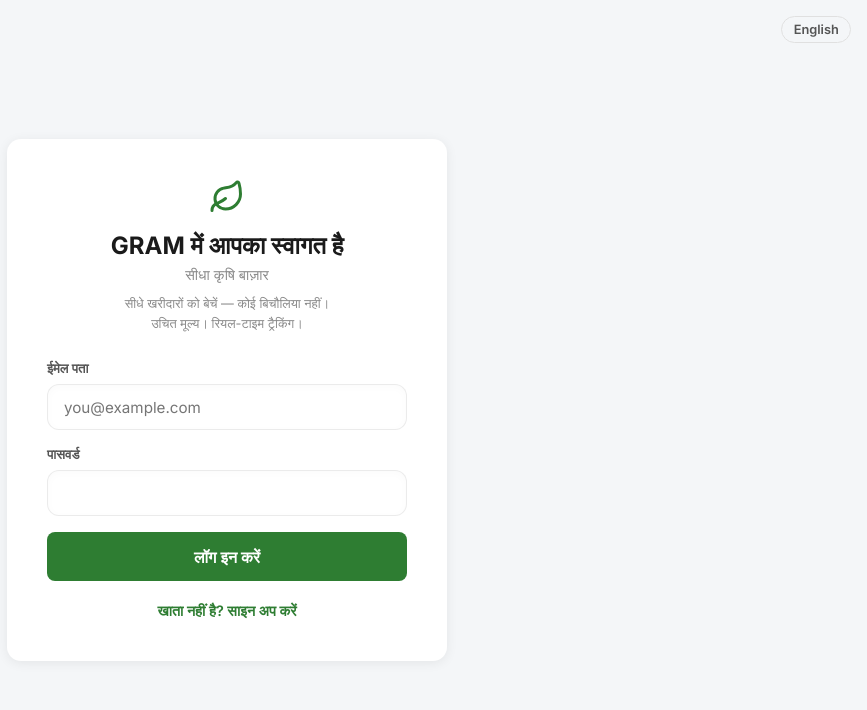
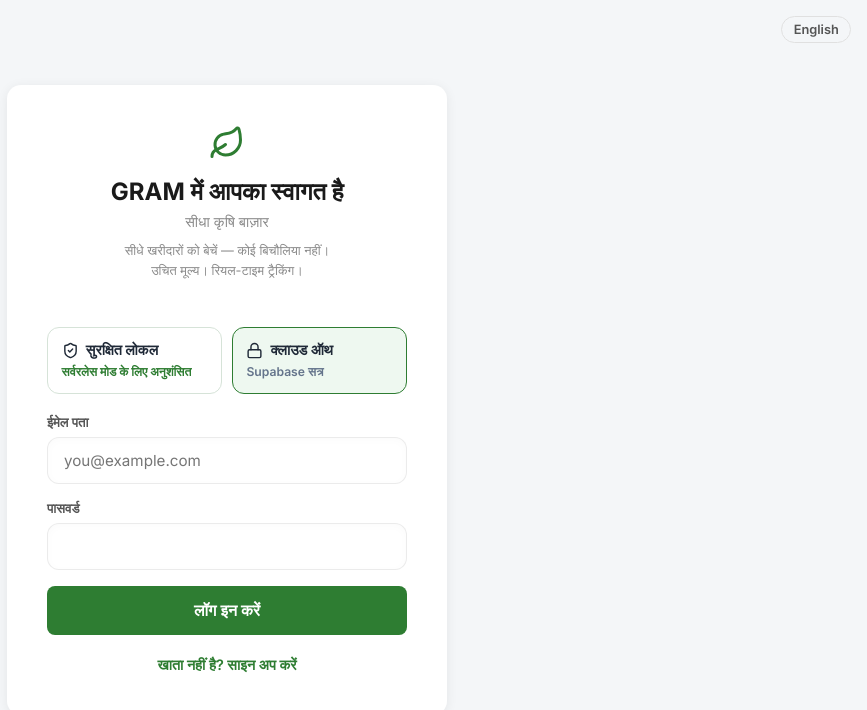
Before and after one commit to yashclouded/GRAM, a React (Vite) app in the folder dashboard/: page /auth in a window 1280 px wide. Shown: the top 710 px of the page, without its empty margins (413-1280 px from the left). Built offline with nearby package versions, Linux system fonts and the light colour scheme; no server answers.

Commit message:
dashboard: add secure local authentication flow

```diff
--- a/dashboard/src/components/AppShell.jsx
+++ b/dashboard/src/components/AppShell.jsx
@@ -8,7 +8,7 @@ import { LogOut, Settings, Activity, ShieldCheck } from 'lucide-react';
 import ChatWidget from './ChatWidget';
 
 export default function AppShell({ icon: Icon, title, children }) {
-  const { supabase, profile } = useAuth();
+  const { profile, signOut } = useAuth();
   const mesh = useMesh();
   const { lang, setLang } = useLanguage();
   const navigate = useNavigate();
@@ -89,7 +89,7 @@ export default function AppShell({ icon: Icon, title, children }) {
             id="logout-btn"
             onClick={() => {
               if (window.confirm(lang === 'hi' ? 'क्या आप वाकई लॉगआउट करना चाहते हैं?' : 'Are you sure you want to logout?')) {
-                supabase.auth.signOut();
+                signOut();
               }
             }}
             style={{ background: 'none', border: 'none', padding: '0.25rem', cursor: 'pointer' }}
--- a/dashboard/src/pages/Auth.jsx
+++ b/dashboard/src/pages/Auth.jsx
@@ -1,59 +1,99 @@
-import React, { useState } from 'react';
+import React, { useEffect, useState } from 'react';
 import { useAuth } from '../contexts/AuthContext';
 import { useLanguage } from '../contexts/LanguageContext';
-import { Leaf, Loader2, Phone, User } from 'lucide-react';
+import { Leaf, Loader2, Lock, Phone, ShieldCheck, User } from 'lucide-react';
 import { motion, AnimatePresence } from 'framer-motion';
+import { LOCAL_PASSPHRASE_MIN } from '../auth/localAuth';
 
 const dict = {
   en: {
     welcome: "Welcome to GRAM",
     subtitle: "The direct agricultural marketplace",
+    secureLocal: "Secure Local",
+    cloudAuth: "Cloud Auth",
+    secureLocalRecommended: "Recommended for serverless mode",
+    localSubtitle: "Encrypted on-device vault. Unlock stays in memory only for this tab.",
+    localCreate: "Create Secure Device Account",
+    localUnlock: "Unlock This Device",
+    localExisting: "This device already has a secure local account.",
+    localHint: "Stored for",
+    localLockedNote: "Your passphrase never leaves this device.",
     email: "Email Address",
     phone: "Phone Number",
     name: "Full Name",
     password: "Password",
+    passphrase: "Passphrase",
     confirmPassword: "Confirm Password",
     login: "Log In",
     signup: "Create Account",
+    unlock: "Unlock",
     toggleSignup: "Don't have an account? Sign up",
     toggleLogin: "Already have an account? Log in",
     errorDefault: "Authentication failed. Please check your credentials.",
     errorPassMatch: "Passwords do not match.",
     errorPassLen: "Password must be at least 6 characters.",
+    errorLocalPassLen: `Passphrase must be at least ${LOCAL_PASSPHRASE_MIN} characters.`,
     errorName: "Please enter your name.",
     errorEmail: "Please enter a valid email.",
+    errorLocalUnsupported: "Secure local authentication requires HTTPS or localhost with IndexedDB and Web Crypto.",
     tagline1: "Sell directly to buyers — no middlemen.",
     tagline2: "Fair prices. Real-time tracking.",
     checkEmail: "Account created! Please check your email to verify your account.",
+    cloudReady: "Supabase session",
+    cloudUnavailable: "Unavailable in this build",
   },
   hi: {
     welcome: "GRAM में आपका स्वागत है",
     subtitle: "सीधा कृषि बाज़ार",
+    secureLocal: "सुरक्षित लोकल",
+    cloudAuth: "क्लाउड ऑथ",
+    secureLocalRecommended: "सर्वरलेस मोड के लिए अनुशंसित",
+    localSubtitle: "डिवाइस पर एन्क्रिप्टेड वॉल्ट। यह केवल इस टैब की मेमोरी में अनलॉक रहता है।",
+    localCreate: "सुरक्षित डिवाइस खाता बनाएं",
+    localUnlock: "इस डिवाइस को अनलॉक करें",
+    localExisting: "इस डिवाइस पर पहले से एक सुरक्षित लोकल खाता है।",
+    localHint: "इसके लिए संग्रहीत",
+    localLockedNote: "आपका पासफ्रेज इस डिवाइस से बाहर नहीं जाता।",
     email: "ईमेल पता",
     phone: "फ़ोन नंबर",
     name: "पूरा नाम",
     password: "पासवर्ड",
+    passphrase: "पासफ्रेज",
     confirmPassword: "पासवर्ड की पुष्टि करें",
     login: "लॉग इन करें",
     signup: "खाता बनाएं",
+    unlock: "अनलॉक करें",
     toggleSignup: "खाता नहीं है? साइन अप करें",
     toggleLogin: "पहले से खाता है? लॉग इन करें",
     errorDefault: "प्रमाणीकरण विफल रहा। कृपया अपनी साख जांचें।",
     errorPassMatch: "पासवर्ड मेल नहीं खाते।",
     errorPassLen: "पासवर्ड कम से कम 6 अक्षर का होना चाहिए।",
+    errorLocalPassLen: `पासफ्रेज कम से कम ${LOCAL_PASSPHRASE_MIN} अक्षरों का होना चाहिए।`,
     errorName: "कृपया अपना नाम दर्ज करें।",
     errorEmail: "कृपया एक वैध ईमेल दर्ज करें।",
+    errorLocalUnsupported: "सुरक्षित लोकल प्रमाणीकरण के लिए HTTPS या localhost, IndexedDB और Web Crypto आवश्यक हैं।",
     tagline1: "सीधे खरीदारों को बेचें — कोई बिचौलिया नहीं।",
     tagline2: "उचित मूल्य। रियल-टाइम ट्रैकिंग।",
     checkEmail: "खाता बन गया! कृपया अपना खाता सत्यापित करने के लिए अपना ईमेल जांचें।",
+    cloudReady: "Supabase सत्र",
+    cloudUnavailable: "इस बिल्ड में उपलब्ध नहीं",
   }
 };
 
 export default function Auth() {
-  const { supabase } = useAuth();
+  const {
+    supabase,
+    supabaseEnabled,
+    signInLocal,
+    signUpLocal,
+    localAccountMeta,
+    localAuthAvailable,
+  } = useAuth();
   const { lang, setLang } = useLanguage();
   const t = dict[lang];
 
+  const [authMethod, setAuthMethod] = useState(localAccountMeta?.exists || !supabaseEnabled ? 'local' : 'cloud');
+  const [autoSelectedLocal, setAutoSelectedLocal] = useState(false);
   const [isLogin, setIsLogin] = useState(true);
   const [name, setName] = useState('');
   const [phone, setPhone] = useState('');
@@ -63,8 +103,32 @@ export default function Auth() {
   const [loading, setLoading] = useState(false);
   const [error, setError] = useState('');
   const [success, setSuccess] = useState('');
+  const isLocalMode = authMethod === 'local';
+  const localAccountExists = Boolean(localAccountMeta?.exists);
+
+  useEffect(() => {
+    if (!supabaseEnabled) {
+      setAuthMethod('local');
+      return;
+    }
+
+    if (localAccountExists && !autoSelectedLocal) {
+      setAuthMethod('local');
+      setAutoSelectedLocal(true);
+    }
+  }, [autoSelectedLocal, localAccountExists, supabaseEnabled]);
 
   const validate = () => {
+    if (isLocalMode) {
+      if (!localAuthAvailable) return t.errorLocalUnsupported;
+      if (!password || password.length < LOCAL_PASSPHRASE_MIN) return t.errorLocalPassLen;
+      if (!localAccountExists) {
+        if (!name.trim()) return t.errorName;
+        if (password !== confirmPassword) return t.errorPassMatch;
+      }
+      return null;
+    }
+
     if (!email || !/\S+@\S+\.\S+/.test(email)) return t.errorEmail;
     if (!password || password.length < 6) return t.errorPassLen;
     if (!isLogin) {
@@ -83,7 +147,18 @@ export default function Auth() {
     setError('');
     setSuccess('');
     try {
-      if (isLogin) {
+      if (isLocalMode) {
+        if (localAccountExists) {
+          await signInLocal({ passphrase: password });
+        } else {
+          await signUpLocal({
+            name,
+            phone,
+            email,
+            passphrase: password,
+          });
+        }
+      } else if (isLogin) {
         const { error } = await supabase.auth.signInWithPassword({ email, password });
         if (error) throw error;
       } else {
@@ -124,6 +199,14 @@ export default function Auth() {
     setName(''); setPhone(''); setEmail(''); setPassword(''); setConfirmPassword('');
   };
 
+  const switchAuthMethod = (method) => {
+    setAuthMethod(method);
+    setError('');
+    setSuccess('');
+    setPassword('');
+    setConfirmPassword('');
+  };
+
   return (
     <div className="auth-container">
       <header className="auth-header">
@@ -148,9 +231,58 @@ export default function Auth() {
           </div>
         </div>
 
+        <div style={{ display: 'flex', gap: '0.6rem', marginBottom: '1.25rem' }}>
+          <button
+            type="button"
+            className="text-btn"
+            onClick={() => switchAuthMethod('local')}
+            disabled={!localAuthAvailable && !localAccountExists}
+            style={{
+              flex: 1,
+              border: '1px solid',
+              borderColor: isLocalMode ? '#2e7d32' : '#d6e3d8',
+              borderRadius: '12px',
+              padding: '0.85rem',
+              background: isLocalMode ? '#eef8f0' : 'white',
+              textAlign: 'left',
+              opacity: localAuthAvailable || localAccountExists ? 1 : 0.55
+            }}
+          >
+            <div style={{ display: 'flex', alignItems: 'center', gap: '0.45rem', fontWeight: 700, color: '#1f2937' }}>
+              <ShieldCheck size={17} /> {t.secureLocal}
+            </div>
+            <div style={{ fontSize: '0.76rem', color: '#2e7d32', marginTop: '0.3rem', fontWeight: 700 }}>
+              {t.secureLocalRecommended}
+            </div>
+          </button>
+          <button
+            type="button"
+            className="text-btn"
+            onClick={() => switchAuthMethod('cloud')}
+            disabled={!supabaseEnabled}
+            style={{
+              flex: 1,
+              border: '1px solid',
+              borderColor: !isLocalMode ? '#2e7d32' : '#d6e3d8',
+              borderRadius: '12px',
+              padding: '0.85rem',
+              background: !isLocalMode ? '#eef8f0' : 'white',
+              textAlign: 'left',
+              opacity: supabaseEnabled ? 1 : 0.55
+            }}
+          >
+            <div style={{ display: 'flex', alignItems: 'center', gap: '0.45rem', fontWeight: 700, color: '#1f2937' }}>
+              <Lock size={17} /> {t.cloudAuth}
+            </div>
+            <div style={{ fontSize: '0.76rem', color: '#64748b', marginTop: '0.3rem' }}>
+              {supabaseEnabled ? t.cloudReady : t.cloudUnavailable}
+            </div>
+          </button>
+        </div>
+
         <AnimatePresence mode="wait">
           <motion.form
-            key={isLogin ? 'login' : 'signup'}
+            key={`${authMethod}-${isLocalMode ? (localAccountExists ? 'unlock' : 'create') : (isLogin ? 'login' : 'signup')}`}
             onSubmit={handleSubmit}
             className="auth-form"
             initial={{ opacity: 0, x: isLogin ? -20 : 20 }}
@@ -161,7 +293,26 @@ export default function Auth() {
             {error && <div className="auth-error" role="alert">{error}</div>}
             {success && <div className="auth-success" role="status" style={{ marginBottom: '1rem' }}>{success}</div>}
 
-            {!isLogin && (
+            {isLocalMode && (
+              <div style={{ marginBottom: '1rem', padding: '0.9rem 1rem', borderRadius: '12px', background: '#f8fafc', border: '1px solid #e2e8f0' }}>
+                <div style={{ fontWeight: 700, color: '#0f172a', marginBottom: '0.35rem' }}>
+                  {localAccountExists ? t.localUnlock : t.localCreate}
+                </div>
+                <div style={{ fontSize: '0.82rem', color: '#475569', lineHeight: 1.45 }}>
+                  {t.localSubtitle}
+                </div>
+                {localAccountExists && (
+                  <div style={{ marginTop: '0.65rem', fontSize: '0.82rem', color: '#334155' }}>
+                    <strong>{t.localHint}:</strong> {localAccountMeta?.label || localAccountMeta?.hint?.name || 'Local agent'}
+                  </div>
+                )}
+                <div style={{ marginTop: '0.55rem', fontSize: '0.78rem', color: '#2e7d32', fontWeight: 700 }}>
+                  {t.localLockedNote}
+                </div>
+              </div>
+            )}
+
+            {!isLocalMode && !isLogin && (
               <>
                 <div className="input-group">
                   <label htmlFor="auth-name">{t.name}</label>
@@ -193,6 +344,39 @@ export default function Auth() {
               </>
             )}
 
+            {isLocalMode && !localAccountExists && (
+              <>
+                <div className="input-group">
+                  <label htmlFor="auth-name">{t.name}</label>
+                  <div className="input-icon-wrap">
+                    <User size={16} className="input-icon" />
+                    <input
+                      id="auth-name"
+                      type="text"
+                      value={name}
+                      onChange={e => setName(e.target.value)}
+                      placeholder={lang === 'en' ? 'Ramesh Kumar' : 'रमेश कुमार'}
+                      required
+                    />
+                  </div>
+                </div>
+                <div className="input-group">
+                  <label htmlFor="auth-phone">{t.phone}</label>
+                  <div className="input-icon-wrap">
+                    <Phone size={16} className="input-icon" />
+                    <input
+                      id="auth-phone"
+                      type="tel"
+                      value={phone}
+                      onChange={e => setPhone(e.target.value)}
+                      placeholder="+91 98765 43210"
+                    />
+                  </div>
+                </div>
+              </>
+            )}
+
+            {(!isLocalMode || !localAccountExists) && (
               <div className="input-group">
                 <label htmlFor="auth-email">{t.email}</label>
                 <input
@@ -201,12 +385,13 @@ export default function Auth() {
                   value={email}
                   onChange={e => setEmail(e.target.value)}
                   placeholder="you@example.com"
-                required
+                  required={!isLocalMode}
                 />
               </div>
+            )}
 
             <div className="input-group">
-              <label htmlFor="auth-password">{t.password}</label>
+              <label htmlFor="auth-password">{isLocalMode ? t.passphrase : t.password}</label>
               <input
                 id="auth-password"
                 type="password"
@@ -216,7 +401,7 @@ export default function Auth() {
               />
             </div>
 
-            {!isLogin && (
+            {(isLocalMode ? !localAccountExists : !isLogin) && (
               <div className="input-group">
                 <label htmlFor="auth-confirm">{t.confirmPassword}</label>
                 <input
@@ -230,14 +415,20 @@ export default function Auth() {
             )}
 
             <button type="submit" className="primary-btn" disabled={loading} id="auth-submit-btn">
-              {loading ? <Loader2 className="spin" size={20} /> : (isLogin ? t.login : t.signup)}
+              {loading ? <Loader2 className="spin" size={20} /> : (
+                isLocalMode
+                  ? (localAccountExists ? t.unlock : t.localCreate)
+                  : (isLogin ? t.login : t.signup)
+              )}
             </button>
           </motion.form>
         </AnimatePresence>
 
+        {!isLocalMode && (
           <button className="text-btn" onClick={switchMode} id="auth-toggle-btn">
             {isLogin ? t.toggleSignup : t.toggleLogin}
           </button>
+        )}
       </motion.div>
     </div>
   );
```
Also changed, not shown: dashboard/src/components/NotificationBell.jsx (+7 -3 lines), dashboard/src/pages/ProfilePage.jsx (+5 -3 lines). Lines whose indentation alone changed are shown as unchanged.
